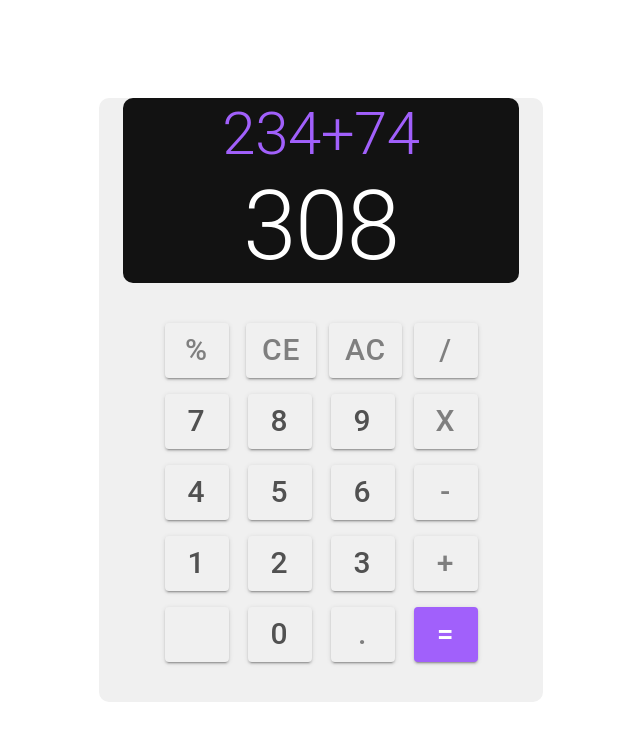
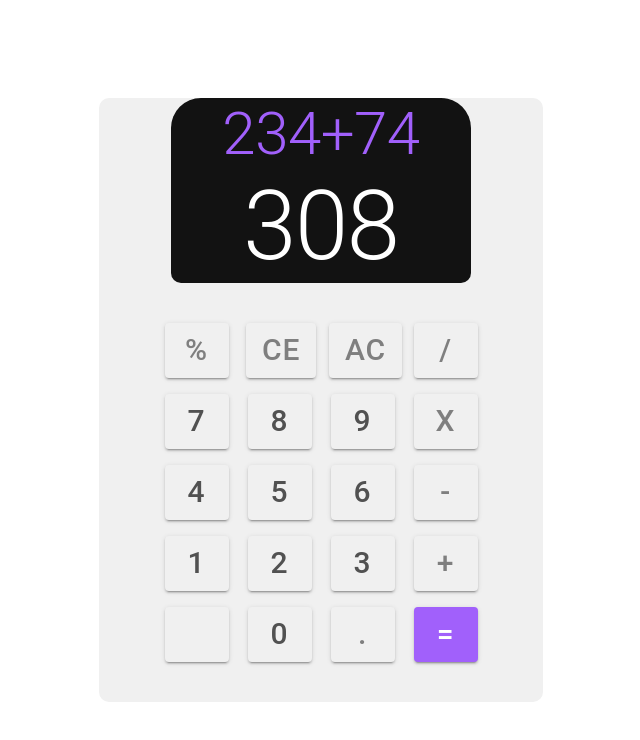
Before and after one commit to Mwimwii/calculator-app-mwila, a React (Vite) app: page / in a window 1280 px wide. Shown: the top 740 px of the page, without its empty margins (319-959 px from the left). Built offline with nearby package versions, Linux system fonts and the light colour scheme.

Commit message:
Added the border radius

```diff
--- a/src/components/calculator-view/index.tsx
+++ b/src/components/calculator-view/index.tsx
@@ -9,9 +9,12 @@ const CalculatorView: React.FC<{expression: CalculatorExpression}> = () => {
     {/* create a container for the calculator view with a black background */}
     <Container style={{
       backgroundColor: '#121212',
-      borderRadius: 10,
-      padding: '0px',
-      margin: '0px'
+      borderTopLeftRadius: 30,
+      borderTopRightRadius: 30,
+      borderBottomLeftRadius: 10,
+      borderBottomRightRadius: 10,
+      padding: 0,
+      width: "300px",
     }}>
       {/* we need some typography with purple font */}
       <Typography variant="h2" style={{color:"#A160FB"}}>
```
